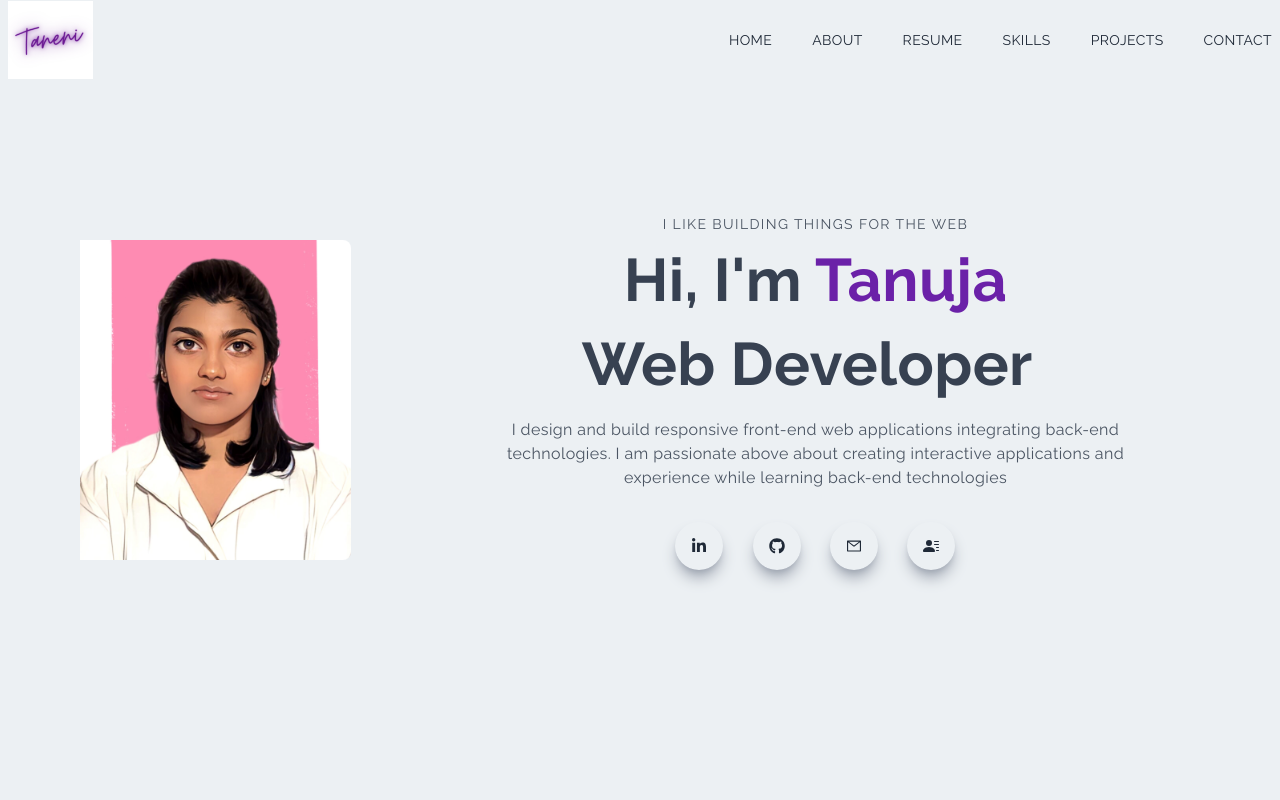
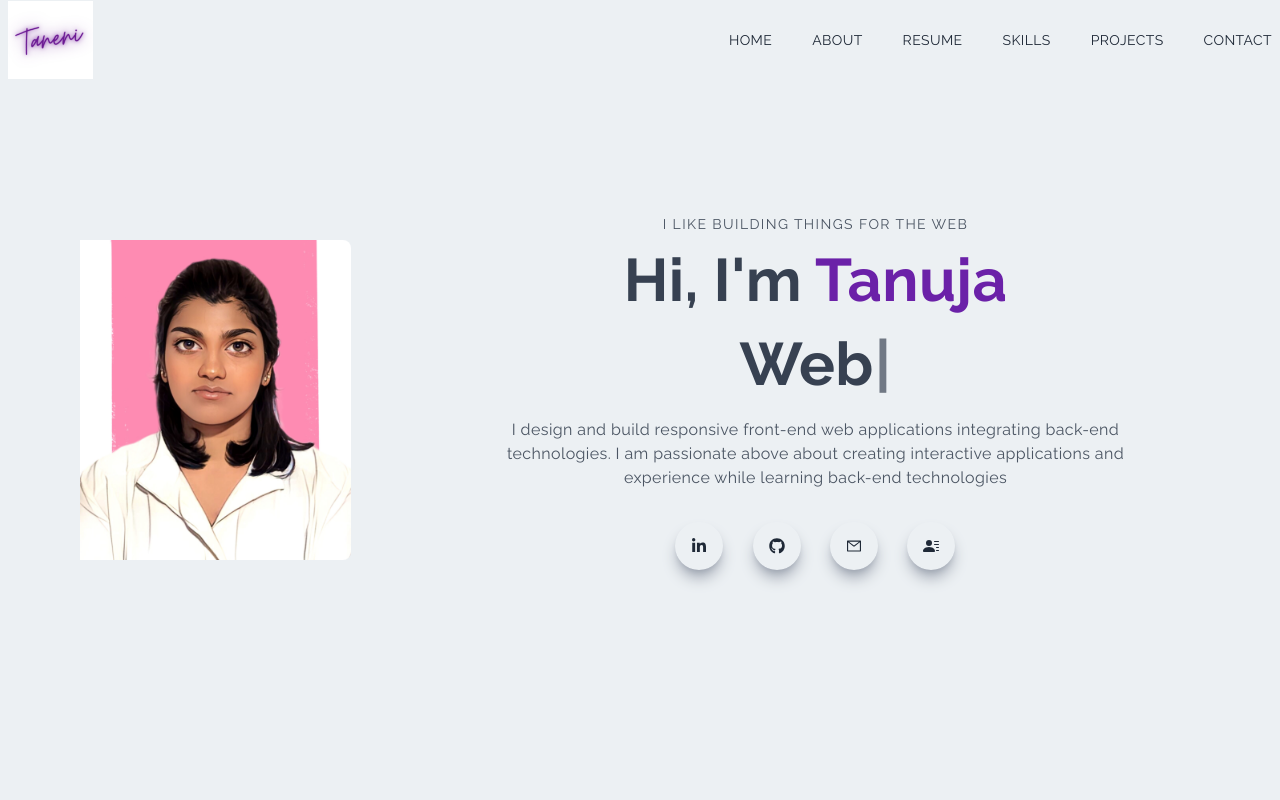
Before and after one commit to TanujaP07/my_portfolio, a Next.js app: page / in a window 1280 px wide. Shown: the top 800 px of the page. Built offline with nearby package versions, Linux system fonts and the light colour scheme.

Commit message:
typewriter style

```diff
--- a/components/Main.jsx
+++ b/components/Main.jsx
@@ -5,7 +5,7 @@ import { AiOutlineMail } from "react-icons/ai";
 import { BsFillPersonLinesFill } from "react-icons/bs";
 import { FaLinkedinIn, FaGithub } from "react-icons/fa";
 import MainImg from "../public/assets/profilePhoto.png";
-import Typical from "react-typical";
+import Typewriter from "typewriter-effect";
 
 const Main = () => {
   return (
@@ -27,17 +27,17 @@ const Main = () => {
               Hi, I'm <span className="text-purple-800">Tanuja</span>
             </h1>
             <h1 className="py-2 text-gray-700">
-              <Typical
-                steps={[
-                  "Full-Stack Developer",
-                  2000,
-                  "Web Developer",
-                  2000,
-                  "UI/UX Designer",
-                  2000,
-                ]}
-                wrapper="p"
-                loop={Infinity}
+              <Typewriter
+                options={{
+                  strings: [
+                    "Full-Stack Developer",
+                    "Web Developer",
+                    "UI/UX Designer",
+                  ],
+                  autoStart: true,
+                  loop: true,
+                  delay: 100,
+                }}
               />
             </h1>
             <p className="py-4 text-gray-600 sm:max-w-[70%] m-auto">
```
Also changed, not shown: package.json (+5 -3 lines), 1 other file (tests, documents, lock files or other folders).
